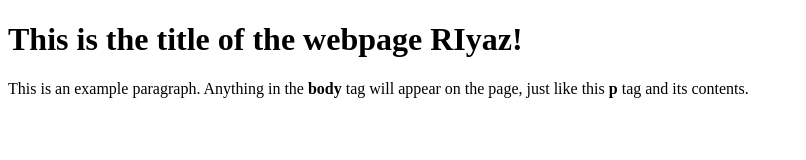
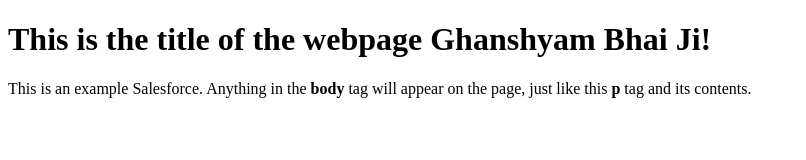
Before and after one commit to riyazparasara/SecondJob, a plain HTML site: page index.html in a window 1280 px wide. Shown: the whole page, without its empty margins (0-806 px from the left). Drawn offline with Linux system fonts and the light colour scheme.

Commit message:
Update index.html

```diff
--- a/index.html
+++ b/index.html
@@ -1,9 +1,9 @@
 <!doctype html>
 <html>
   <head>
-    <h1>This is the title of the webpage  RIyaz!</h1>
+    <h1>This is the title of the webpage  Ghanshyam Bhai Ji!</h1>
   </head>
   <body>
-    <p>This is an example paragraph. Anything in the <strong>body</strong> tag will appear on the page, just like this <strong>p</strong> tag and its contents.</p>
+    <p>This is an example Salesforce. Anything in the <strong>body</strong> tag will appear on the page, just like this <strong>p</strong> tag and its contents.</p>
   </body>
 </html>
```
